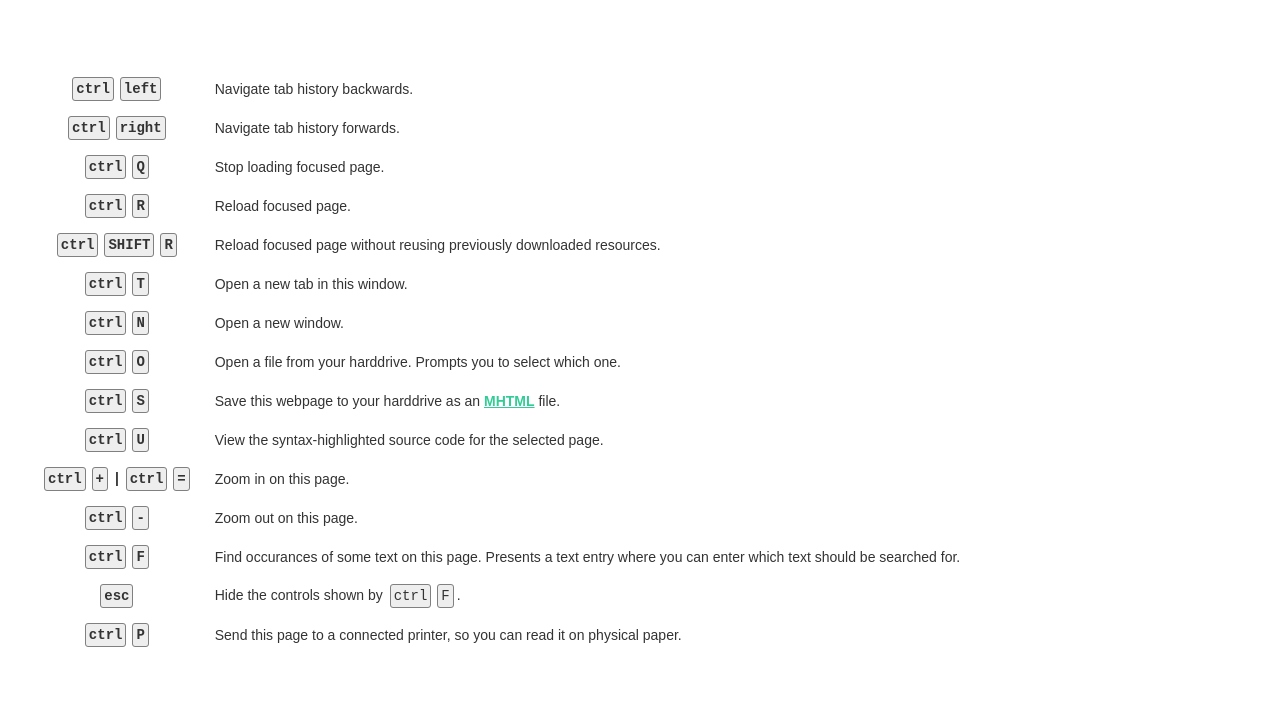
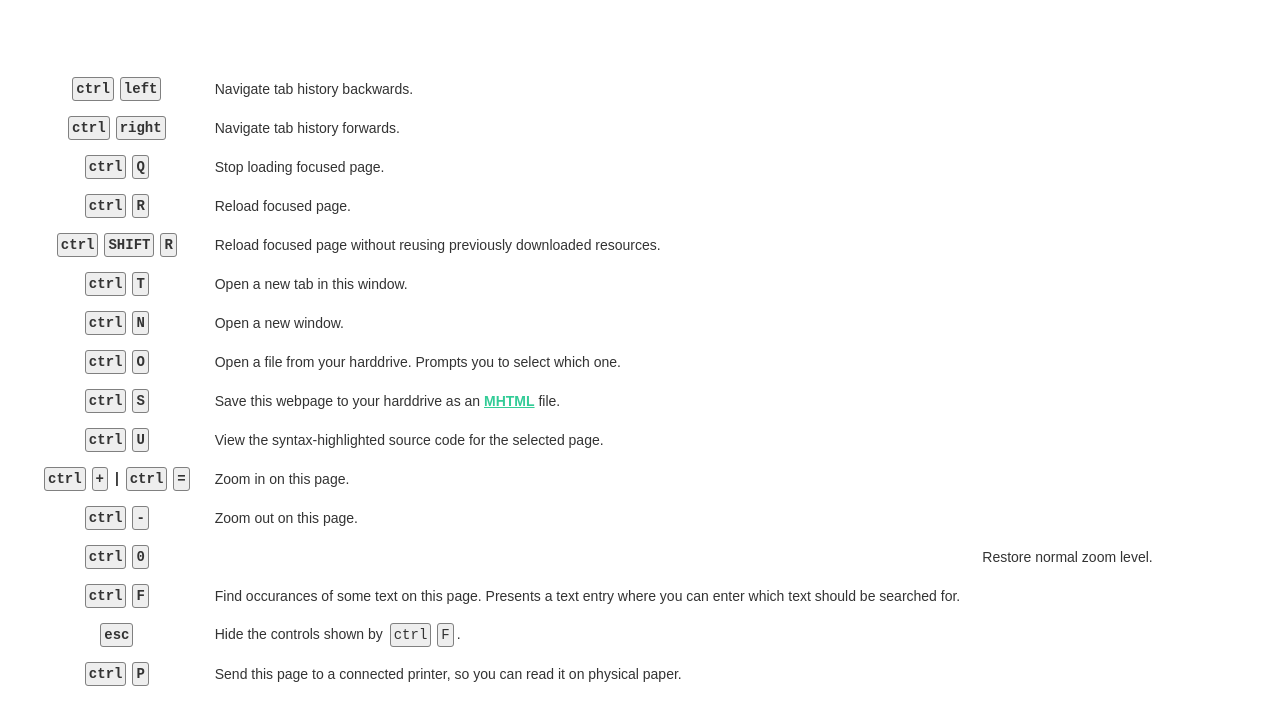
Before and after one commit to alcinnz/Odysseus-support, a Jekyll site: the page built from _guides/keyboard-shortcuts.html, in a window 1280 px wide. Shown: the part 383-1106 px from the top of the page. Built offline with Jekyll 4.4.1, drawn with Linux system fonts in a browser that asks for light colours; before the commit the page ends 1067 px from its top, so only the background shows below that.

Commit message:
Resurrecting lost keyboard shortcut.

```diff
--- a/_guides/keyboard-shortcuts.html
+++ b/_guides/keyboard-shortcuts.html
@@ -68,6 +68,10 @@ title: What Keyboard Shortcuts Are Available?
     <td>Zoom out on this page.</td>
   </tr>
   <tr>
+    <th><kbd>ctrl</kbd><kbd>0</kbd><th>
+    <td>Restore normal zoom level.</td>
+  </tr>
+  <tr>
     <th><kbd>ctrl</kbd><kbd>F</kbd></th>
     <td>Find occurances of some text on this page. Presents a text entry where you can enter which text should be searched for.</td>
   </tr>
```
